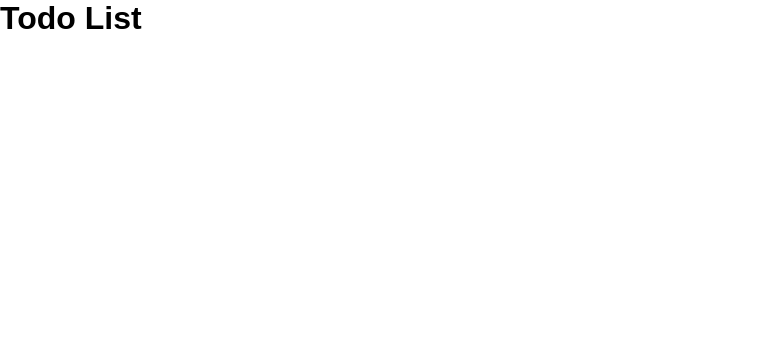
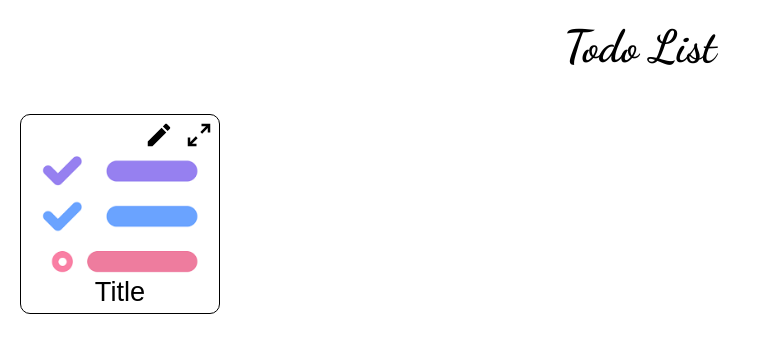
Before and after one commit to PrinceAli001/Todo-list, a website built with webpack: page src/index.html in a window 1280 px wide. Shown: the whole page, without its empty margins (0-781 px from the left). Built offline with nearby package versions, Linux system fonts and the light colour scheme.

Commit message:
default project creation

```diff
--- a/src/index.html
+++ b/src/index.html
@@ -9,5 +9,14 @@
     <header>
         <h1>Todo List</h1>
     </header>
+    <div id="content">
+        <div id="default-project">
+            <div id="svg-div">
+                <svg xmlns="http://www.w3.org/2000/svg" viewBox="0 0 24 24"><title>pencil</title><path d="M20.71,7.04C21.1,6.65 21.1,6 20.71,5.63L18.37,3.29C18,2.9 17.35,2.9 16.96,3.29L15.12,5.12L18.87,8.87M3,17.25V21H6.75L17.81,9.93L14.06,6.18L3,17.25Z" /></svg>
+                <svg xmlns="http://www.w3.org/2000/svg" viewBox="0 0 24 24"><title>arrow-expand</title><path d="M10,21V19H6.41L10.91,14.5L9.5,13.09L5,17.59V14H3V21H10M14.5,10.91L19,6.41V10H21V3H14V5H17.59L13.09,9.5L14.5,10.91Z" /></svg>
+            </div>
+            <p>Title</p>
+        </div>
+    </div>
 </body>
 </html>
--- a/src/style.css
+++ b/src/style.css
@@ -4,3 +4,46 @@
     font-family: sans-serif;
     box-sizing: border-box;
 }
+@font-face{
+    font-family: Dancing-Script;
+    src: url(../Fonts/DancingScript.ttf);
+}
+@font-face {
+    font-family: Caveat;
+    src: url(../Fonts/Caveat.ttf);
+}
+svg{
+    width: 30px;
+    height: 30px;
+}
+header h1{
+    text-align: center;
+    font-size: 2.8rem;
+    margin: 20px;
+    font-family: Dancing-Script;
+}
+#content{
+    height: 88.1vh;
+    padding: 20px;
+}
+#content > div{
+    border: 1px solid ;
+    width: 200px;
+    height: 200px;
+    display: flex;
+    border-radius: 10px;
+    padding: 5px;
+    flex-direction: column;
+    background-image: url(../Images/todo.webp);
+    background-size: contain;
+}
+#content > div p{
+    font-size: 1.7rem;
+    text-align: center;
+    margin-top: auto;
+}
+#content > div > div{
+    display: flex;
+    gap: 10px;
+    justify-content: flex-end;
+}
--- a/webpack.config.js
+++ b/webpack.config.js
@@ -23,6 +23,14 @@ module.exports = {
             {
                 test: /\.css$/i,
                 use: ['style-loader','css-loader']
+            },
+            {
+                test: /\.(woff|woff2|eot|ttf|otf)$/i,
+                type: 'asset/resource'
+            },
+            {
+                test: /\.(jpeg|jpg|webp|png|gif)$/i,
+                type: 'asset/resource'
             }
         ]
     }
```
Also changed, not shown: Fonts/Caveat.ttf (added), Fonts/DancingScript.ttf (added), Images/todo.webp (added).
